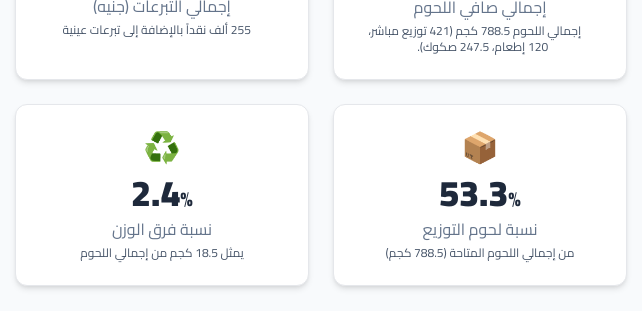
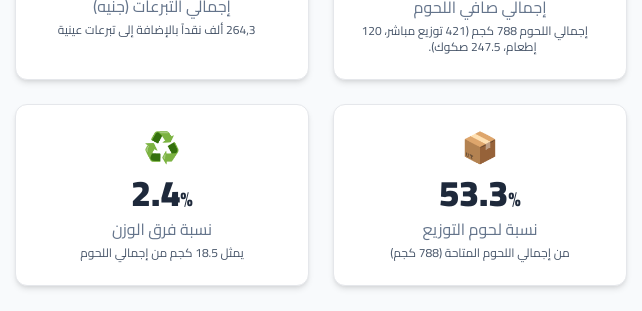
Before and after one commit to Hazem-AG/Bensaed, a plain HTML site: page Dashboard.html in a window 1280 px wide. Shown: the part 635-946 px from the top of the page, 319-961 px from the left. Drawn offline with nearby package versions, Linux system fonts and the light colour scheme.

Commit message:
Update Dashboard.html

```diff
--- a/Dashboard.html
+++ b/Dashboard.html
@@ -218,13 +218,13 @@
                     <div class="text-2xl sm:text-3xl">⚖️</div>
                     <p class="text-2xl sm:text-3xl md:text-4xl font-black text-slate-800 mt-1 sm:mt-2">788<span class="text-xl sm:text-2xl">كجم</span></p>
                     <h3 class="text-slate-500 text-sm sm:text-base mt-1">إجمالي صافي اللحوم </h3>
-                    <p class="text-xs text-slate-600 mt-1">     إجمالي اللحوم 788.5 كجم (421 توزيع مباشر، 120 إطعام، 247.5 صكوك).   </p>
+                    <p class="text-xs text-slate-600 mt-1">     إجمالي اللحوم 788 كجم (421 توزيع مباشر، 120 إطعام، 247.5 صكوك).   </p>
                 </div>
                 <div class="stat-card">
                     <div class="text-2xl sm:text-3xl">💰</div>
                     <p class="text-2xl sm:text-3xl md:text-4xl font-black text-slate-800 mt-1 sm:mt-2">264,3<span class="text-lg sm:text-xl">ألف</span></p>
                     <h3 class="text-slate-500 text-sm sm:text-base mt-1">إجمالي التبرعات (جنيه)</h3>
-                    <p class="text-xs text-slate-600 mt-1">     255 ألف نقداً بالإضافة إلى تبرعات عينية </p>
+                    <p class="text-xs text-slate-600 mt-1">     264,3 ألف نقداً بالإضافة إلى تبرعات عينية </p>
                 </div>
                 <div class="stat-card">
                     <div class="text-2xl sm:text-3xl">💸</div>
@@ -242,7 +242,7 @@
                     <div class="text-2xl sm:text-3xl">📦</div>
                     <p class="text-2xl sm:text-3xl md:text-4xl font-black text-slate-800 mt-1 sm:mt-2">53.3<span class="text-lg sm:text-xl">%</span></p>
                     <h3 class="text-slate-500 text-sm sm:text-base mt-1">نسبة لحوم التوزيع</h3>
-                     <p class="text-xs text-slate-600 mt-1">من إجمالي اللحوم المتاحة (788.5 كجم)</p>
+                     <p class="text-xs text-slate-600 mt-1">من إجمالي اللحوم المتاحة (788 كجم)</p>
                 </div>
                 <div class="stat-card">
                     <div class="text-2xl sm:text-3xl">♻️</div>
@@ -675,7 +675,7 @@
                     labels: ['تكلفة الأضاحي', 'تكاليف تشغيلية'],
                     datasets: [{
                         label: 'المبلغ (جنيه)',
-                        data: [245600, 16110],
+                        data: [245590, 16110],
                         backgroundColor: [COLORS.primary, COLORS.red],
                         hoverOffset: 8,
                         borderColor: '#f9fafb',
```
